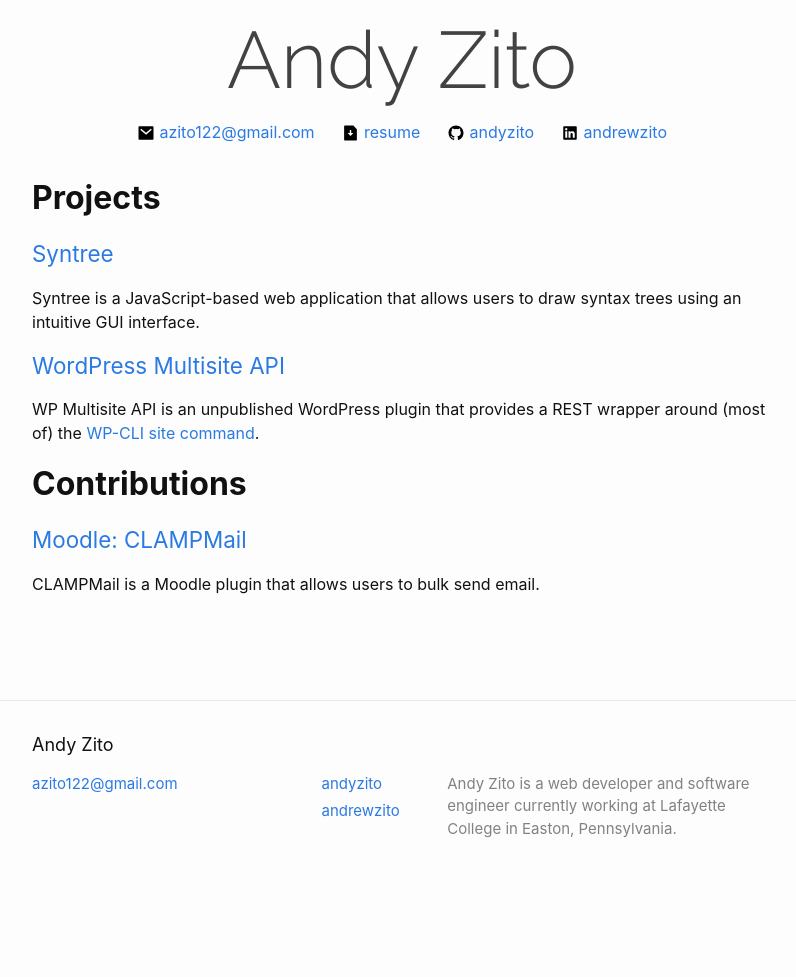
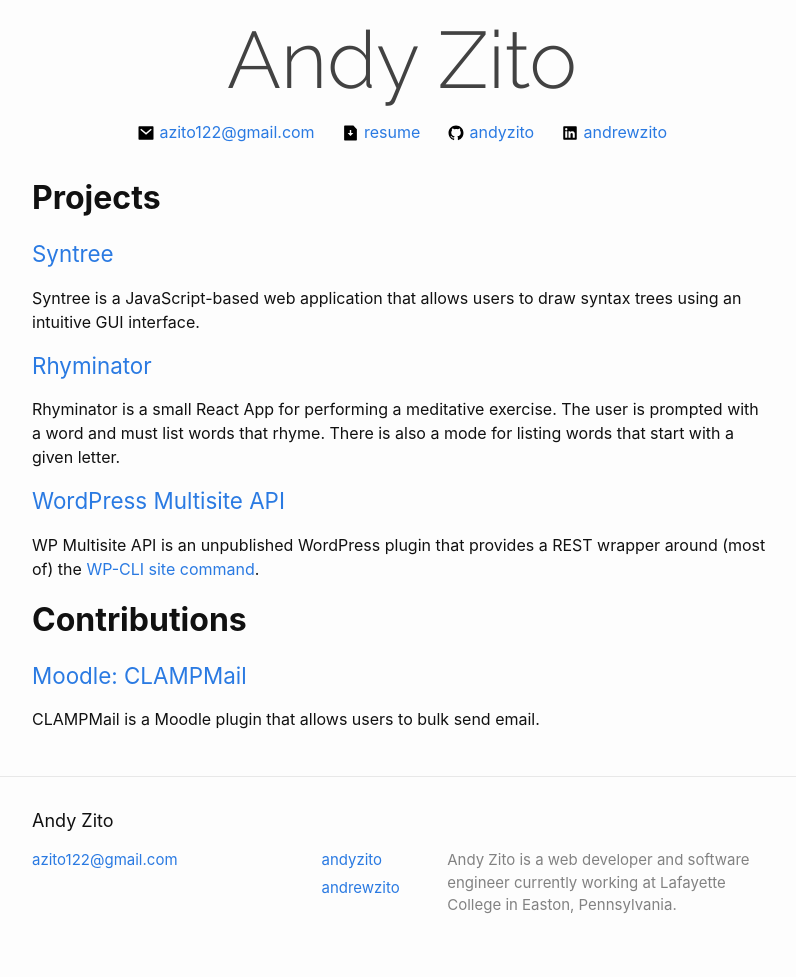
Before and after one commit to andyzito/andyzito.github.io, a Jekyll site: the page built from index.md, in a window 1280 px wide. Shown: the whole page, without its empty margins (238-1034 px from the left). Built offline with Jekyll 4.4.1, drawn with Linux system fonts in a browser that asks for light colours; our own code applies the rules of GitHub Pages for plain Markdown files; before the commit the page ends 900 px from its top, so only the background shows below that.

Commit message:
Add Rhyminator

```diff
--- a/index.md
+++ b/index.md
@@ -10,6 +10,10 @@ layout: home
 
 Syntree is a JavaScript-based web application that allows users to draw syntax trees using an intuitive GUI interface.
 
+## [Rhyminator](http://rhyminator.andycodesthings.com)
+
+Rhyminator is a small React App for performing a meditative exercise. The user is prompted with a word and must list words that rhyme. There is also a mode for listing words that start with a given letter.
+
 ## [WordPress Multisite API](https://github.com/azito122/wp-multisite-api)
 
 WP Multisite API is an unpublished WordPress plugin that provides a REST wrapper around (most of) the [WP-CLI site command](https://developer.wordpress.org/cli/commands/site/).
```
Also changed, not shown: _includes/header.html (+0 -21 lines).
